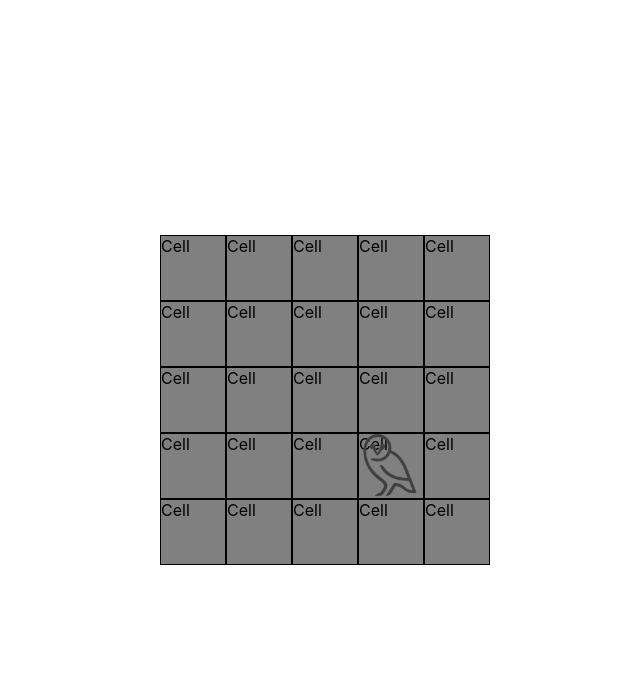
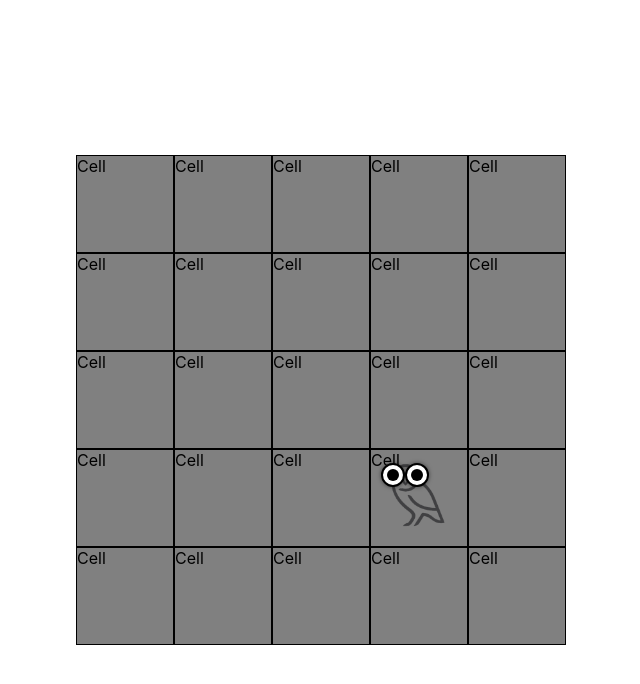
Before and after one commit to BlakeMcD/grid-owl, a React (Create React App) app: page / in a window 1280 px wide. Shown: the top 684 px of the page, without its empty margins (312-952 px from the left). Built offline with nearby package versions, Linux system fonts and the light colour scheme.

Commit message:
Googly eyes addition and css

```diff
--- a/src/grid/Grid.js
+++ b/src/grid/Grid.js
@@ -6,7 +6,7 @@ import styles from './Grid.module.css';
 function Grid() {
 
     const [columns, rows] = [5, 5];
-    const cellSize = 64;
+    const cellSize = 96;
     const [position, setPosition] = useState({ x: 3, y: 3 })
 
     useEffect(() => {
--- a/src/grid/owl/Owl.js
+++ b/src/grid/owl/Owl.js
@@ -1,11 +1,13 @@
 import React from 'react'
+import Googlies from './googlies/Googlies';
 import styles from './Owl.module.css';
 
 function Owl({ position, cellSize, offset }) {
     const { x, y } = position;
     const [xoffset, yoffset] = [x * offset, y * offset]
     return (
-        <div className={styles.root} style={{ left: `${(x * cellSize) + xoffset}px`, top: `${(y * cellSize) + yoffset}px` }}>
+        <div className={styles.root} style={{ left: `${(x * cellSize) + xoffset + (cellSize / 2)}px`, top: `${(y * cellSize) + yoffset + (cellSize / 2)}px` }}>
+            <Googlies />
             <img src={'./owl.png'} alt='Bellroy Owl' />
         </div>
     )
--- a/src/grid/owl/Owl.module.css
+++ b/src/grid/owl/Owl.module.css
@@ -1,5 +1,8 @@
 .root {
   position: absolute;
+  top: 50%;
+  left: 50%;
+  transform: translate(-50%, -50%);
 }
 
 .root img {
--- /dev/null
+++ b/src/grid/owl/googlies/Googlies.js
@@ -0,0 +1,17 @@
+import React from 'react';
+import styles from './Googlies.module.css';
+
+function Googlies() {
+    return (
+        <div className={styles.root}>
+            <div className={styles.eye}>
+                <div className={styles.pupil}></div>
+            </div>
+            <div className={styles.eye}>
+                <div className={styles.pupil}></div>
+            </div>
+        </div>
+    );
+}
+
+export default Googlies
--- /dev/null
+++ b/src/grid/owl/googlies/Googlies.module.css
@@ -0,0 +1,28 @@
+.root {
+  position: absolute;
+  display: flex;
+  justify-content: center;
+  align-items: center;
+  transform: translate(-5px, -12px);
+  width: 48px;
+  height: 48px;
+}
+.eye {
+  width: 50%;
+  aspect-ratio: 1;
+  background-color: white;
+  border-radius: 50%;
+  display: flex;
+  justify-content: center;
+  align-items: center;
+  box-shadow: 0 0 4px rgba(0, 0, 0, 0.5);
+  border: 2px solid black;
+  position: relative;
+}
+.pupil {
+  width: 12px;
+  height: 12px;
+  background-color: black;
+  border-radius: 50%;
+  position: absolute;
+}
```
